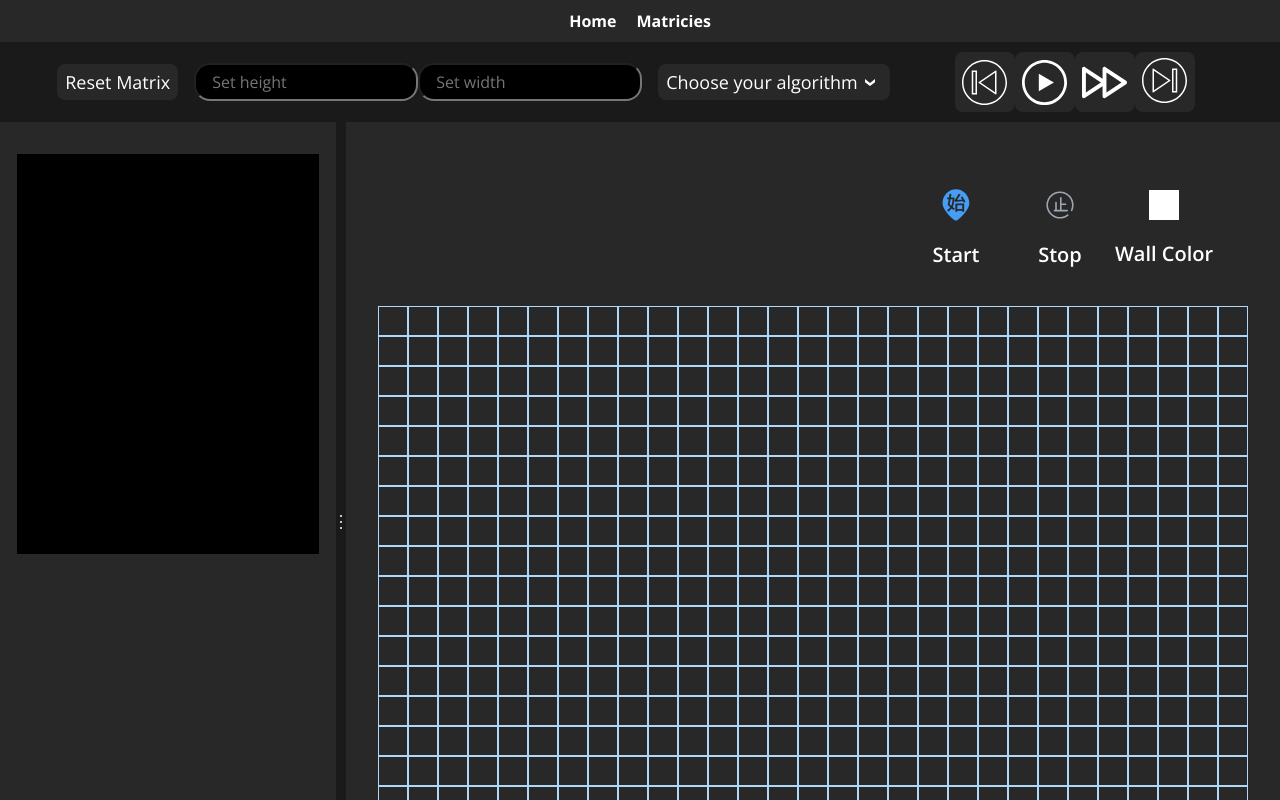
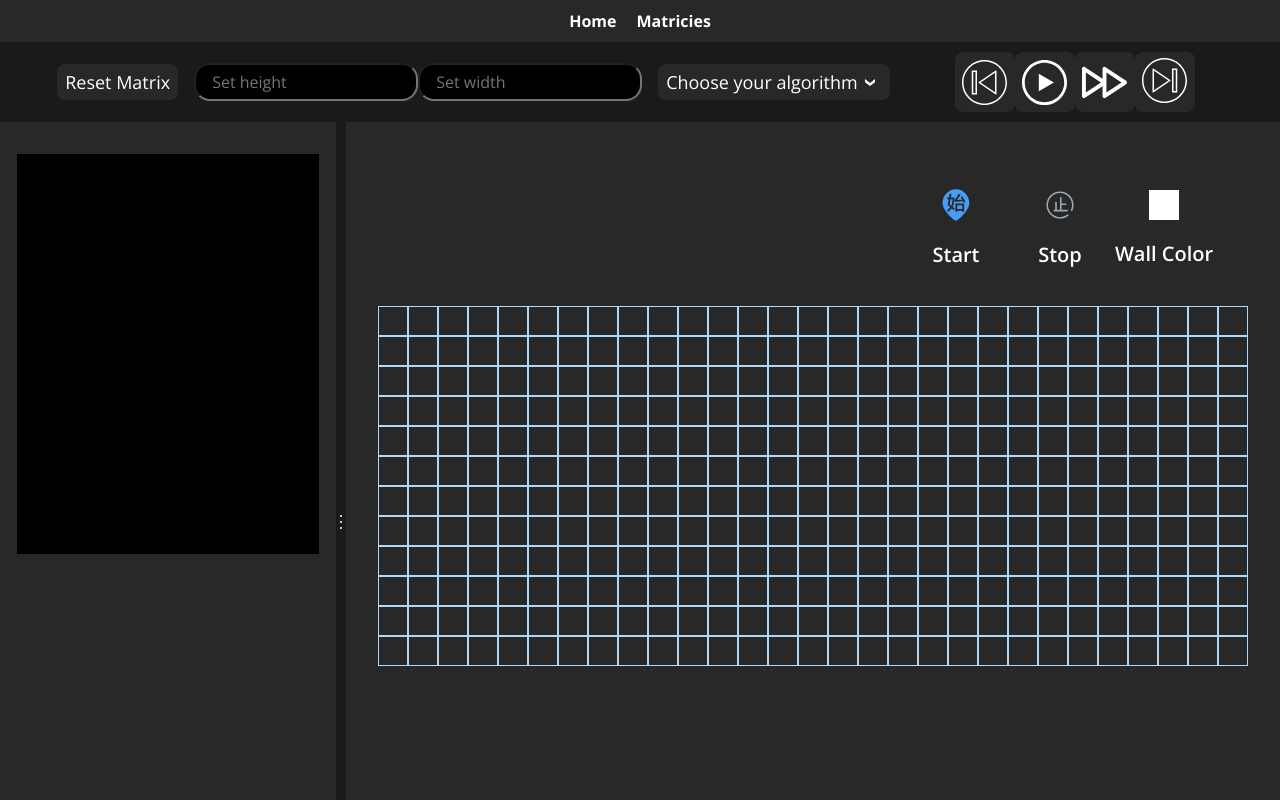
Before and after one commit to mfong4151/Pathfinding-Visualizer, a React (Create React App) app: page /matricies in a window 1280 px wide. Shown: the top 800 px of the page. Built offline with nearby package versions, Linux system fonts and the light colour scheme.

Commit message:
Finished matrix resizing

```diff
--- a/src/components/Matricies/index.tsx
+++ b/src/components/Matricies/index.tsx
@@ -76,33 +76,23 @@ const Matricies: React.FC = ()=>{
 
       const rightDivHeight: number = rightDiv.offsetHeight;
       const rightDivWidth: number = rightDiv.offsetWidth;
-      const matrixHeight: number = matrixDiv.offsetHeight;
-      const matrixWidth: number = matrixDiv.offsetWidth;
+
+      console.log()
+
       const tileHeightWidth: number = matrixDiv.firstChild.firstChild.offsetWidth
-      const maxNumRows = Math.floor((rightDivWidth - BREAK_POINT_MAX)/tileHeightWidth)
-      const maxNumCols = Math.floor((rightDivHeight - BREAK_POINT_MAX)/tileHeightWidth)
+      const maxNumRows = Math.floor((rightDivHeight -matrixDiv.offsetTop -BOTTOM_BREAK_POINT)/tileHeightWidth)
+      const maxNumCols = Math.floor((rightDivWidth - BREAK_POINT_MAX)/tileHeightWidth)
 
-      const overHeight:boolean = rightDivHeight <= matrixDiv.offsetTop + matrixDiv.offsetHeight + BREAK_POINT_MAX && matrix.length >= BREAK_POINT_MIN;
-      const overWidth:boolean = rightDivWidth <= matrixDiv.offsetWidth + BREAK_POINT_MAX && matrix[0].length >= BREAK_POINT_MIN;
-      const canResizeX :boolean = matrix[0].length < matrixDim.x
-      const canResizeY :boolean = matrix.length < matrixDim.y
 
       const[newMatrix, newStartEnd] = transplantMatrix(maxNumRows, maxNumCols, startEndPos)
 
-      if (overWidth || overHeight){
-        setMatrix(createNewMatrix(matrix.length - (overHeight ? 1 : 0), matrix[0].length - (overWidth ? 1 : 0)))
 
-      } else if ( canResizeX || canResizeY ){
-
-        setMatrix(createNewMatrix(matrix.length + (canResizeY ? 2: 0), matrix[0].length + (canResizeX ? 1:0)))
-
-      }
+      setMatrix(newMatrix)
+      setStartEndPos(newStartEnd)
 
     },[windowDim.width, windowDim.height])
 
-    useEffect(()=>{
 
-    },[])
 
 
     return(
```
